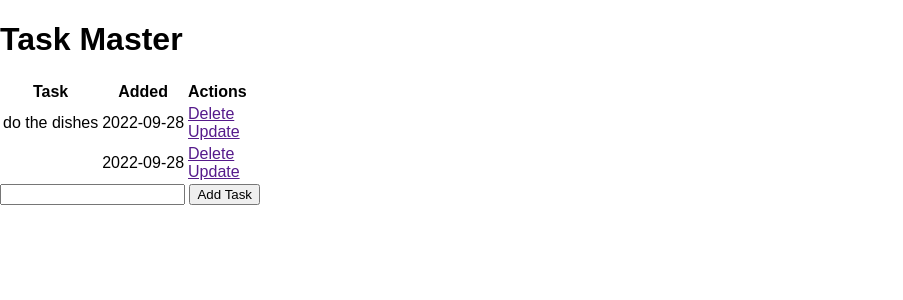
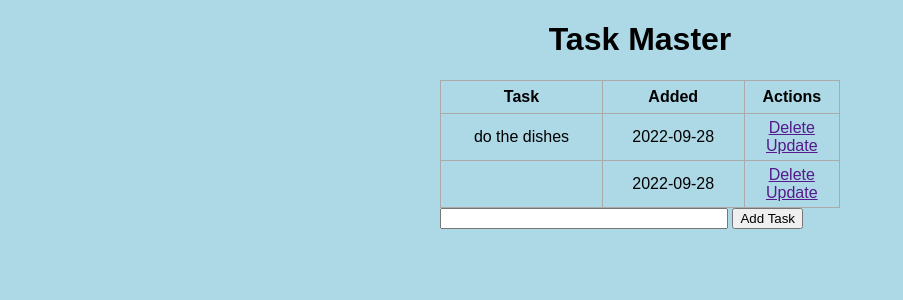
Before and after one commit to SteshM/Flask, a Flask app: template templates/index.html in a window 1280 px wide. Shown: the top 300 px of the page, without its empty margins (0-903 px from the left). Run offline with Flask 2, Linux system fonts and the light colour scheme; the template is opened without the code that fills it: values that come from a table or form of the project are taken from there, others are empty; data comes from the database, SQL or seed files in the repository; both versions use the stored data as it was after the commit.

Commit message:
added some css

```diff
--- /dev/null
+++ b/static/css/main.css
@@ -0,0 +1,36 @@
+body, html {
+    margin: 0;
+    font-family: sans-serif;
+    background-color: lightblue;
+}
+
+.content {
+    margin: 0 auto;
+    width: 400px;
+}
+
+table, td, th {
+    border: 1px solid #aaa;
+}
+
+table {
+    border-collapse: collapse;
+    width: 100%;
+}
+
+th {
+    height: 30px;
+}
+
+td {
+    text-align: center;
+    padding: 5px;
+}
+
+.form {
+    margin-top: 20px;
+}
+
+#content {
+    width: 70%;
+}
--- a/templates/index.html
+++ b/templates/index.html
@@ -6,8 +6,7 @@
 
 {% block body %}
 <div class="content">
-    <h1>Task Master</h1>
-
+    <h1 style="text-align:center">Task Master</h1>
     <table>
         <tr>
             <th>Task</th>
```
Also changed, not shown: test.db, 1 other file.
